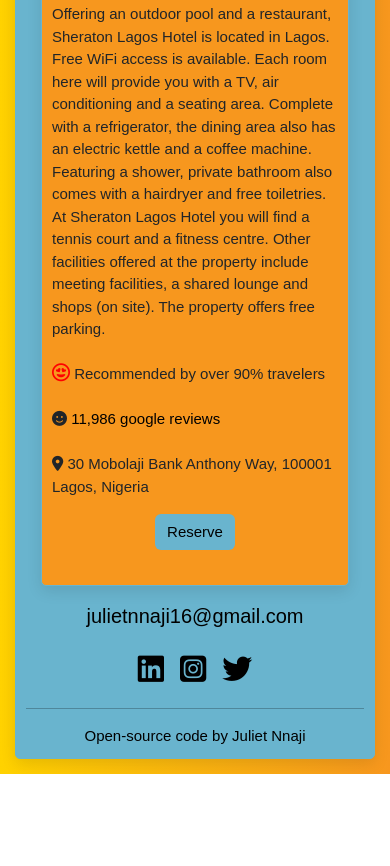
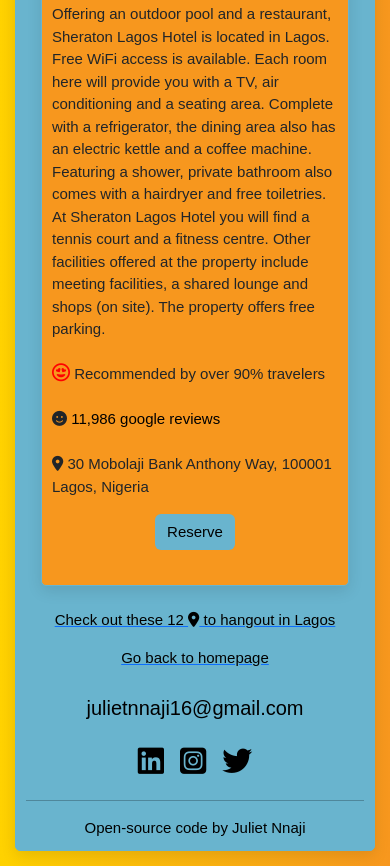
Before and after one commit to JulietNnaji/Hometown-Landing-Page, a plain HTML site: page hotel.html in a window 390 px wide. Shown: the part 5902-6768 px from the top of the page. Before the commit the page ends 6676 px from the top, so only its background shows below. Drawn offline with nearby package versions, Linux system fonts and the light colour scheme.

Commit message:
updated my footer

```diff
--- a/hotel.html
+++ b/hotel.html
@@ -425,7 +425,14 @@ Couples in particular like the location - they rated it 8.9 for a two-person tri
                    </div>
           </div>
         </section>
-
+       <div class="row">
+        <div class="d-block d-md-none text-center lastButtons">
+          <button type="button" class="btn btn-link"><a href="hangout.html" target="_blank">Check out these 12  <i class="fa-solid fa-location-dot"></i> to hangout in Lagos</a></button>
+      </div>
+  <div class="d-block d-md-none text-center mb-3 lastButtons">
+      <button type="button" class="btn btn-link"><a href="/" target="_blank">Go back to homepage</a></button>
+      </div>
+       </div>
               <footer>
                 <div class="d-flex justify-content-center mb-3">
                   <a
--- a/src/hotel.css
+++ b/src/hotel.css
@@ -69,7 +69,7 @@ background: linear-gradient(to right, var(--main-color), var(--primary-color));
   background-color: var(--secondary-color);
   border-radius: 50%;
   display: inline-block;
-  transition: background-color 0.6s ease;
+  transition: var(--main-color) 0.6s ease;
 
 }
  .dot:hover {
@@ -150,6 +150,7 @@ section{
     border: var(--primary-color);
     display: block;
     margin: 0 auto;
+    margin-bottom: 30px;
  }
  .btn-primary, a{
      color: black;
@@ -163,7 +164,6 @@ section{
      text-decoration: none;
 
  }
-
 
   .mail {
     text-decoration: none;
```
Also changed, not shown: hangout.html (+7 -2 lines), index.html (+5 -2 lines).
